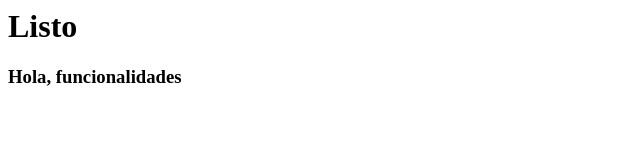
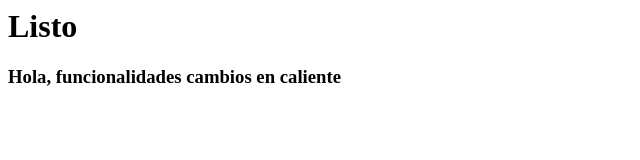
Before and after one commit to paula-caicedo3C/Git-Flow, a plain HTML site: page index.html in a window 1280 px wide. Shown: the whole page, without its empty margins (0-640 px from the left). Drawn offline with Linux system fonts and the light colour scheme.

Commit message:
Update index.html

```diff
--- a/index.html
+++ b/index.html
@@ -9,6 +9,6 @@
             }
             console.log("hola")
         </script>
-        <h3>Hola, funcionalidades</h3>
+        <h3>Hola, funcionalidades cambios en caliente</h3>
     </body>
 </html>
```
